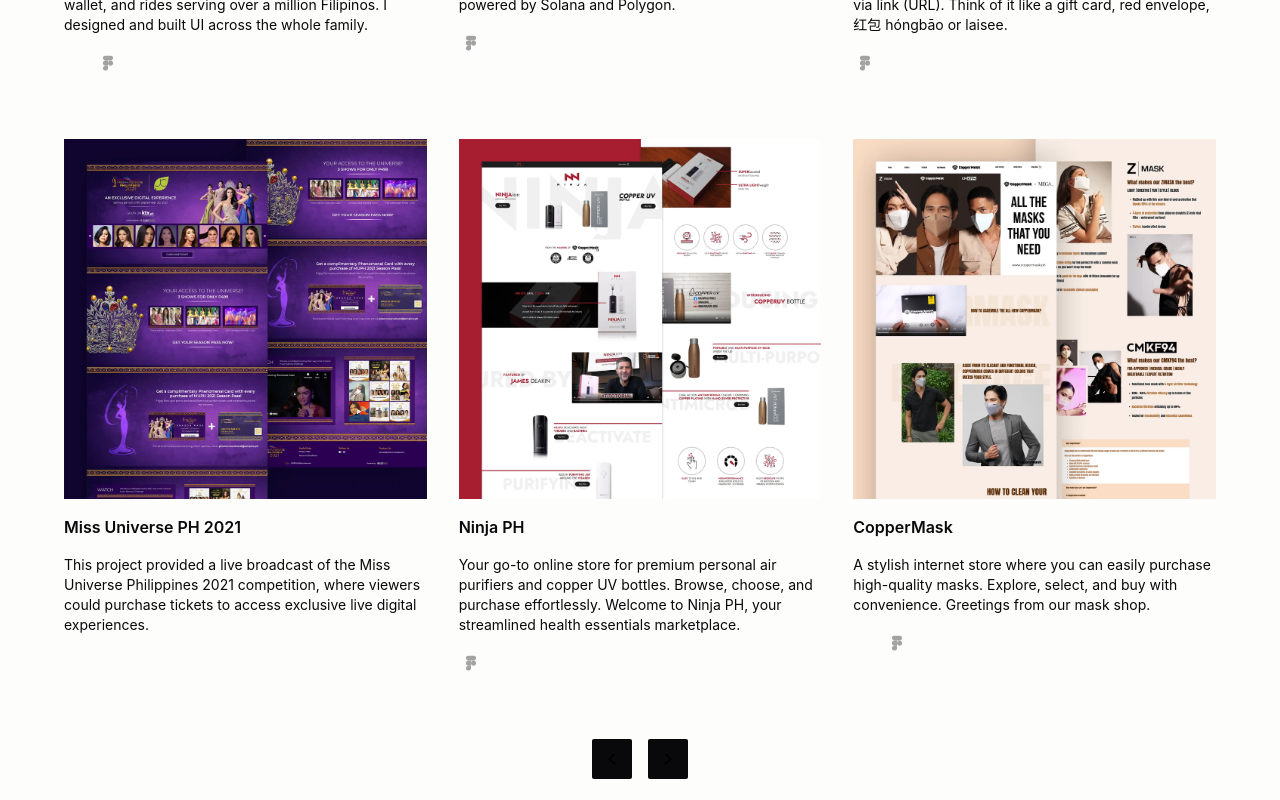
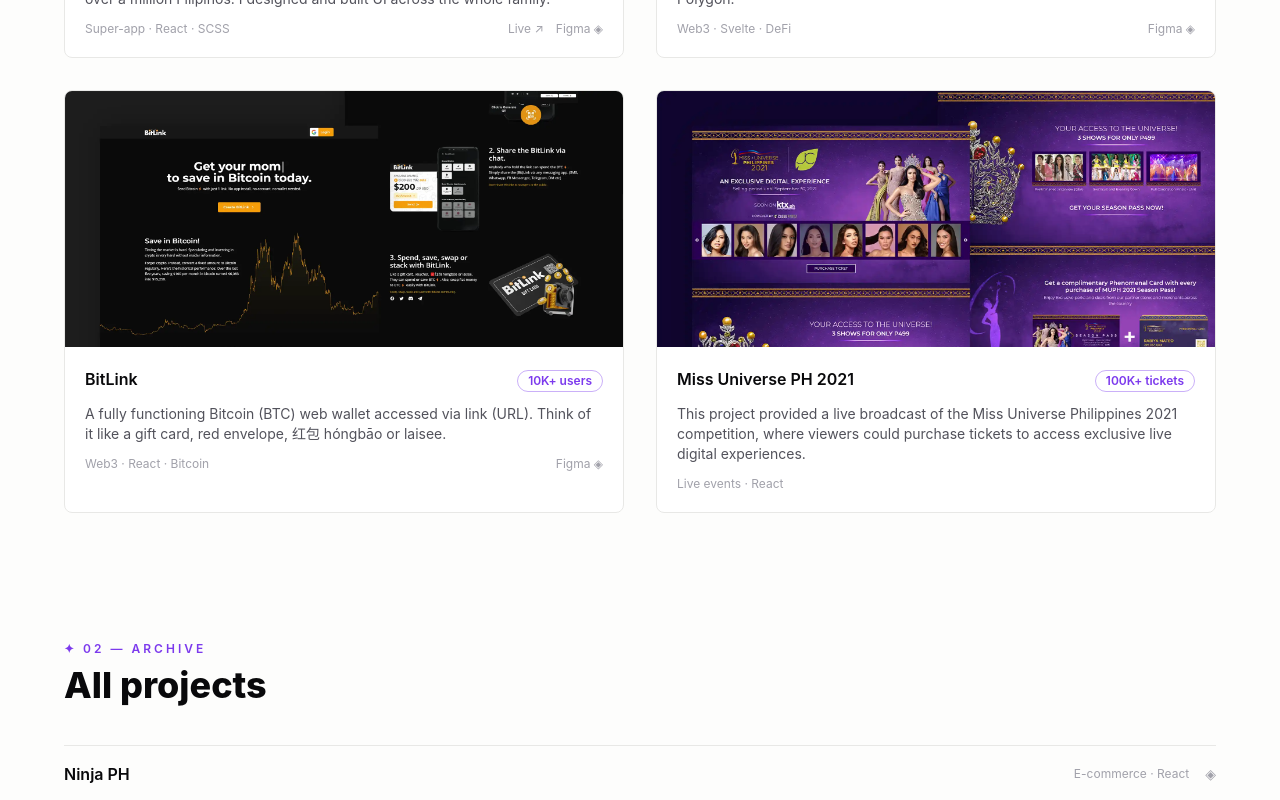
Before and after one commit to VLarz/portfolio, a React (Create React App) app: page / in a window 1280 px wide. Shown: the part 1400-2200 px from the top of the page. Built offline with nearby package versions, Linux system fonts and the light colour scheme.

Commit message:
feat(app): assemble deep-space page, remove pagination and legacy project grid
Co-Authored-By: Claude Fable 5 <noreply@anthropic.com>

```diff
--- a/src/App.tsx
+++ b/src/App.tsx
@@ -1,31 +1,26 @@
 import { useState } from 'react';
 import Modal from './components/Modal';
+import Experience from './layouts/Experience/Experience';
 import HeroBanner from './layouts/HeroBanner';
-import Projects from './layouts/Projects/Projects';
-import MyServices from './layouts/Services/Services';
+import FeaturedWork from './layouts/Projects/FeaturedWork';
+import ProjectArchive from './layouts/Projects/ProjectArchive';
+import Services from './layouts/Services/Services';
 
 function App() {
-  const [showModal, setShowModal] = useState(false);
-  const [modalImage, setModalImage] = useState('');
+  const [modalImage, setModalImage] = useState<string | null>(null);
 
-  const handleOpenModal = (image: string) => {
-    setModalImage(image);
-    setShowModal(true);
-  };
-
-  const handleCloseModal = () => {
-    setShowModal(false);
-  };
   return (
     <>
       <Modal
-        showModal={showModal}
-        handleClose={handleCloseModal}
-        imageSrc={modalImage}
+        showModal={modalImage !== null}
+        handleClose={() => setModalImage(null)}
+        imageSrc={modalImage ?? ''}
       />
       <HeroBanner />
-      <Projects handleOpenModal={handleOpenModal} />
-      <MyServices />
+      <FeaturedWork handleOpenModal={setModalImage} />
+      <ProjectArchive handleOpenModal={setModalImage} />
+      <Experience />
+      <Services />
     </>
   );
 }
--- a/src/components/Pagination.tsx
+++ /dev/null
@@ -1,50 +0,0 @@
-import Button from './Button';
-
-interface Props extends React.HTMLAttributes<HTMLElement> {
-  handlePrevPage: () => void;
-  handleNextPage: () => void;
-  currentPage: number;
-  totalPages: number;
-  disabled?: boolean;
-}
-
-export default function Pagination({
-  handlePrevPage,
-  handleNextPage,
-  currentPage,
-  totalPages,
-  className,
-  style,
-  children,
-  disabled,
-  ...props
-}: Props) {
-  return (
-    <div {...props} className={`space-x-4 ${className}`} style={style}>
-      <Button
-        type="button"
-        className="!p-2"
-        onClick={handlePrevPage}
-        disabled={currentPage === 1}
-      >
-        <img
-          src={process.env.PUBLIC_URL + `/images/icons/prev.svg`}
-          alt="prev"
-          className="h-6 w-6"
-        />
-      </Button>
-      <Button
-        type="button"
-        className="!p-2"
-        onClick={handleNextPage}
-        disabled={currentPage === totalPages}
-      >
-        <img
-          src={process.env.PUBLIC_URL + `/images/icons/next.svg`}
-          alt="next"
-          className="h-6 w-6"
-        />
-      </Button>
-    </div>
-  );
-}
--- a/src/index.tsx
+++ b/src/index.tsx
@@ -1,24 +1,27 @@
 import React from 'react';
 import ReactDOM from 'react-dom/client';
 import App from './App';
+import ConstellationChart from './components/ConstellationChart';
 import Footer from './components/Footer';
 import Navbar from './components/Navbar';
+import Starfield from './components/Starfield';
 import './index.css';
 import reportWebVitals from './reportWebVitals';
 
 const root = ReactDOM.createRoot(
-  document.getElementById('root') as HTMLElement
+  document.getElementById('root') as HTMLElement,
 );
 
 root.render(
-
   <React.StrictMode>
+    <Starfield />
+    <ConstellationChart />
     <main>
       <Navbar />
       <App />
       <Footer />
     </main>
-  </React.StrictMode>
+  </React.StrictMode>,
 );
 
 // If you want to start measuring performance in your app, pass a function
--- a/src/layouts/Projects/Project.tsx
+++ /dev/null
@@ -1,84 +0,0 @@
-import React, { useEffect, useState } from 'react';
-import Spinner from '../../components/Spinner';
-
-interface Props extends React.HTMLAttributes<HTMLDivElement> {
-  image: string;
-  title: string;
-  description: string;
-  webLink?: string;
-  figmaLink?: string;
-  handleOpenModal?: (imageSrc: string) => void;
-}
-
-export default function Project({
-  image,
-  title,
-  description,
-  webLink,
-  figmaLink,
-  handleOpenModal,
-}: Props) {
-  const [isLoading, setIsLoading] = useState(true);
-
-  // Reset loading state when the image changes
-  useEffect(() => {
-    setIsLoading(true);
-  }, [image]);
-
-  function handleClick(): void {
-    if (handleOpenModal) {
-      handleOpenModal(image);
-    }
-  }
-
-  function handleImageLoad(): void {
-    setIsLoading(false);
-  }
-
-  return (
-    <div className={`space-y-4`}>
-      {isLoading && (
-        <div
-          className={`w-full h-[360px] 3xl:h-[410px] flex justify-center items-center`}
-        >
-          <Spinner />
-        </div>
-      )}
-      <img
-        src={process.env.PUBLIC_URL + image}
-        alt={title}
-        className={`w-full h-[360px] 3xl:h-[410px] object-cover object-top cursor-zoom-in ${
-          isLoading ? 'hidden' : 'block'
-        }`}
-        onClick={handleClick}
-        onLoad={handleImageLoad}
-      />
-      <h3 className="font-semibold">{title}</h3>
-      <p className={`text-sm text-grey`}>{description}</p>
-      {(webLink || figmaLink) && (
-        <div className={`flex gap-x-2`}>
-          {webLink && (
-            <a href={webLink} target="_blank" rel="noopener noreferrer">
-              <img
-                src={process.env.PUBLIC_URL + `/images/icons/web.svg`}
-                alt="web icon"
-                className={`transition-opacity opacity-40 hover:opacity-100`}
-                title={`Website link`}
-              />
-            </a>
-          )}
-          {figmaLink && (
-            <a href={figmaLink} target="_blank" rel="noopener noreferrer">
-              <img
-                src={process.env.PUBLIC_URL + `/images/icons/figma.svg`}
-                alt="figma icon"
-                className={`transition-opacity opacity-40 hover:opacity-100`}
-                title={`Figma link`}
-              />
-            </a>
-          )}
-        </div>
-      )}
-    </div>
-  );
-}
--- a/src/layouts/Projects/Projects.tsx
+++ /dev/null
@@ -1,103 +0,0 @@
-import debounce from 'lodash/debounce';
-import React, { useCallback, useEffect, useState } from 'react';
-import Pagination from '../../components/Pagination';
-import SectionContainer from '../../components/SectionContainer';
-import Project from './Project';
-import { projectsData } from './data';
-
-interface Props extends React.HTMLAttributes<HTMLDivElement> {
-  handleOpenModal?: (imageSrc: string) => void;
-}
-
-const ITEMS_PER_PAGE = 6;
-
-export default function Projects({ handleOpenModal }: Props) {
-  const [currentPage, setCurrentPage] = useState(1);
-  const [isMobile, setIsMobile] = useState(window.innerWidth < 1024);
-
-  const totalPages = Math.ceil(projectsData.length / ITEMS_PER_PAGE);
-
-  const startIndex = (currentPage - 1) * ITEMS_PER_PAGE;
-  const paginationProjects = projectsData.slice(
-    startIndex,
-    startIndex + ITEMS_PER_PAGE,
-  );
-
-  const handlePrevPage = useCallback(
-    debounce((fromBottomPagination = false) => {
-      if (currentPage > 1) {
-        setCurrentPage((prevPage) => prevPage - 1);
-        if (fromBottomPagination) {
-          scrollToProjects();
-        }
-      }
-    }, 300),
-    [currentPage],
-  );
-
-  const handleNextPage = useCallback(
-    debounce((fromBottomPagination = false) => {
-      if (currentPage < totalPages) {
-        setCurrentPage((prevPage) => prevPage + 1);
-        if (fromBottomPagination) {
-          scrollToProjects();
-        }
-      }
-    }, 300),
-    [currentPage, totalPages],
-  );
-
-  const scrollToProjects = () => {
-    if (isMobile) {
-      const element = document.getElementById('projects');
-      if (element) {
-        element.scrollIntoView({ behavior: 'smooth' });
-      }
-    }
-  };
-
-  useEffect(() => {
-    const handleResize = () => {
-      setIsMobile(window.innerWidth < 1024);
-    };
-
-    window.addEventListener('resize', handleResize);
-    return () => {
-      window.removeEventListener('resize', handleResize);
-    };
-  }, []);
-
-  return (
-    <SectionContainer id="projects" className="space-y-16 -mt-40 relative z-10">
-      <div>
-        <h2 className="text-3xl lg:text-4xl font-semibold">My Projects</h2>
-        <p className="text-grey mt-4">
-          Discover my portfolio, a showcase of creative and impactful projects.
-          From graphic design to web development, each project shows my
-          dedication to quality. Look at each of my project to see my enthusiasm
-          for creativity and problem solving.
-        </p>
-      </div>
-      <div className="grid grid-cols-1 md:grid-cols-2 lg:grid-cols-3 gap-x-8 gap-y-16">
-        {paginationProjects.map((project, index) => (
-          <Project
-            key={index}
-            {...project}
-            figmaLink={project.links.figma}
-            webLink={project.links.web}
-            handleOpenModal={handleOpenModal}
-          />
-        ))}
-      </div>
-      <div>
-        <Pagination
-          handlePrevPage={() => handlePrevPage(true)}
-          handleNextPage={() => handleNextPage(true)}
-          currentPage={currentPage}
-          totalPages={totalPages}
-          className="flex justify-center"
-        />
-      </div>
-    </SectionContainer>
-  );
-}
```
Also changed, not shown: 1 other file (tests, documents, lock files or other folders).
